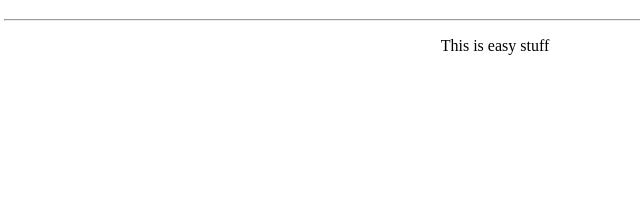
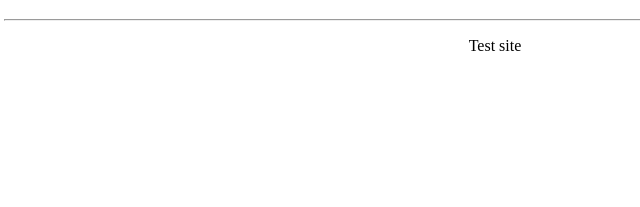
Before and after one commit to JamesBaine/cs112, a plain HTML site: page firstPage/index.html in a window 1280 px wide. Shown: the part 195-402 px from the top of the page, 145-785 px from the left. Drawn offline with Linux system fonts and the light colour scheme.

```diff
--- a/firstPage/index.html
+++ b/firstPage/index.html
@@ -17,7 +17,7 @@
     <div class="container">
         <h1>Hello</h1>
         <hr>
-        <p>This is easy stuff</p>
+        <p>Test site</p>
         <img src="image.jpg" alt="" height=500>
     </div>
 
```
